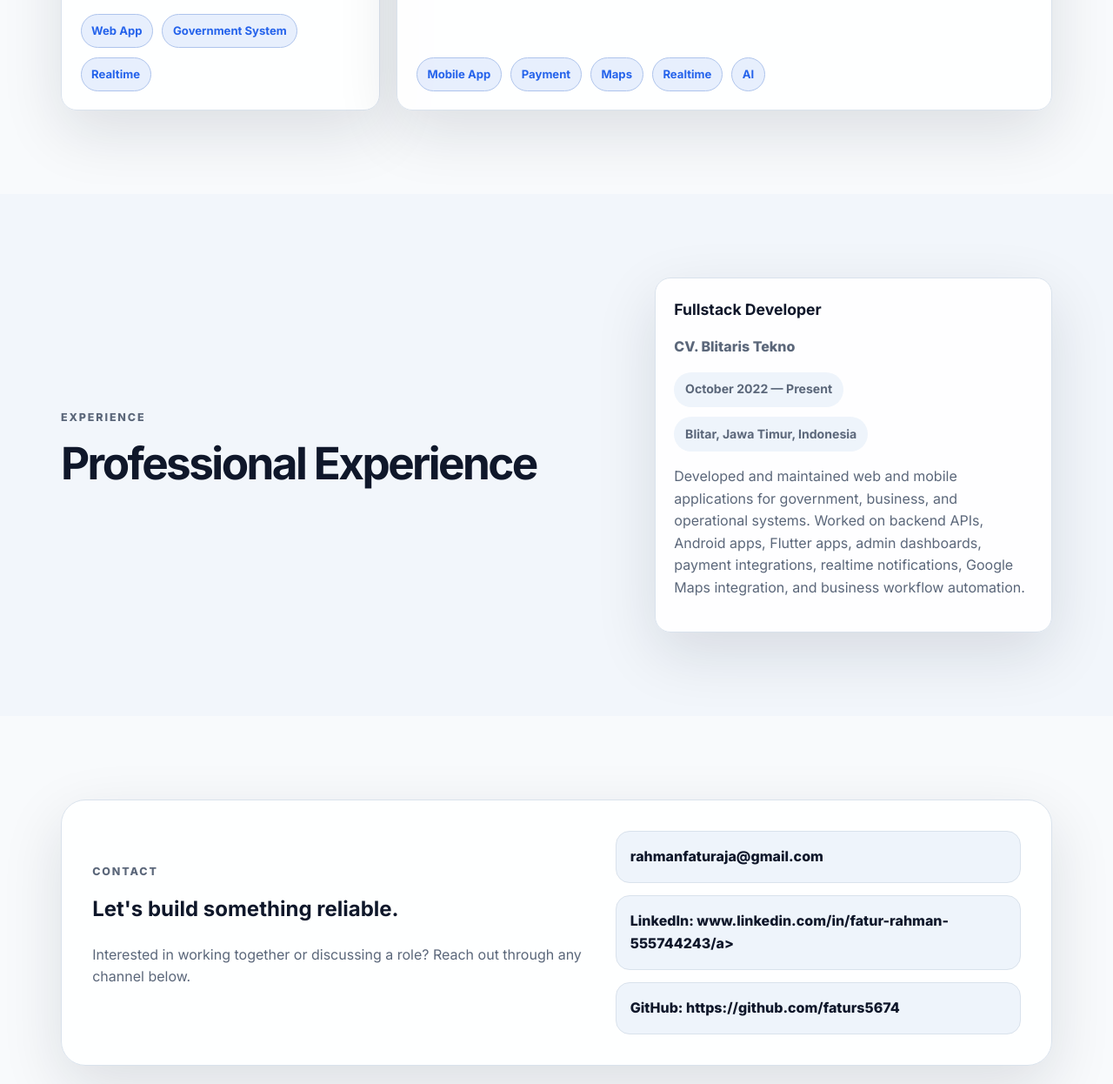
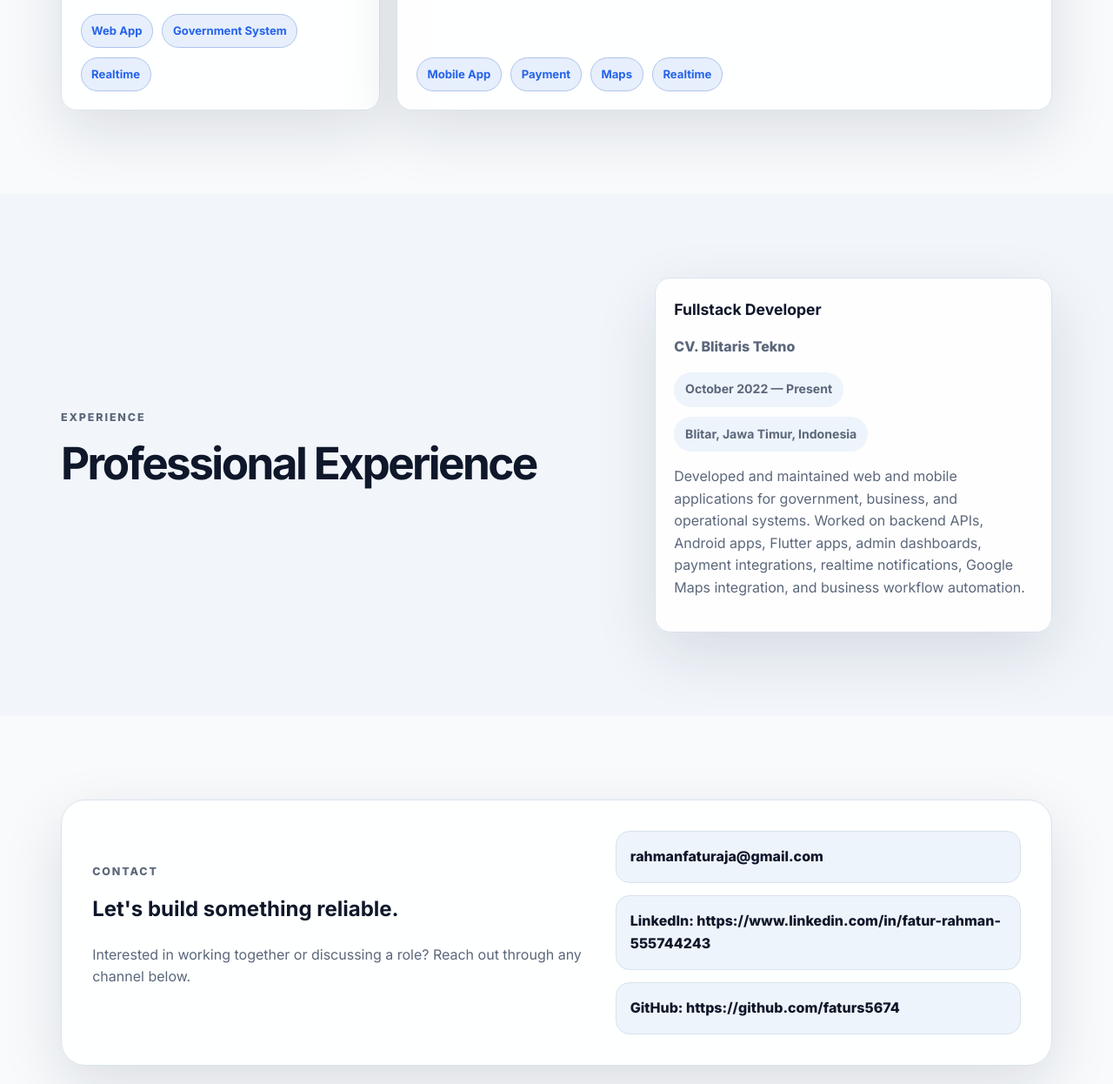
Before and after one commit to faturs5674/personal_portofolio, a plain HTML site: page index.html in a window 1280 px wide. Shown: the part 3994-5240 px from the top of the page at 87% size. Drawn offline with Linux system fonts and the light colour scheme.

Commit message:
Update project badges and fix LinkedIn link formatting

```diff
--- a/index.html
+++ b/index.html
@@ -243,7 +243,7 @@
               <li>Location validation</li>
               <li>Realtime notification</li>
             </ul>
-            <div class="badge-list"><span>Mobile App</span><span>Maps</span><span>Realtime</span></div>
+            <div class="badge-list"><span>Mobile App</span><span>Maps</span><span>Realtime</span><span>AI</span></div>
           </article>
 
           <article class="project-card reveal">
@@ -319,7 +319,7 @@
               <li>Ride-hailing and maps</li>
             </ul>
             <div class="badge-list"><span>Mobile
-                App</span><span>Payment</span><span>Maps</span><span>Realtime</span><span>AI</span></div>
+                App</span><span>Payment</span><span>Maps</span><span>Realtime</span></div>
           </article>
         </div>
       </div>
@@ -358,10 +358,10 @@
         </div>
         <div class="contact-links">
           <a href="mailto:rahmanfaturaja@gmail.com">rahmanfaturaja@gmail.com</a>
-          <a href="www.linkedin.com/in/fatur-rahman-555744243" target="_blank" rel="noopener">LinkedIn:
-            www.linkedin.com/in/fatur-rahman-555744243/a>
-            <a href="https://github.com/faturs5674" target="_blank" rel="noopener">GitHub:
-              https://github.com/faturs5674</a>
+          <a href="https://www.linkedin.com/in/fatur-rahman-555744243" target="_blank" rel="noopener">LinkedIn:
+            https://www.linkedin.com/in/fatur-rahman-555744243</a>
+          <a href="https://github.com/faturs5674" target="_blank" rel="noopener">GitHub:
+            https://github.com/faturs5674</a>
         </div>
       </div>
     </section>
```
